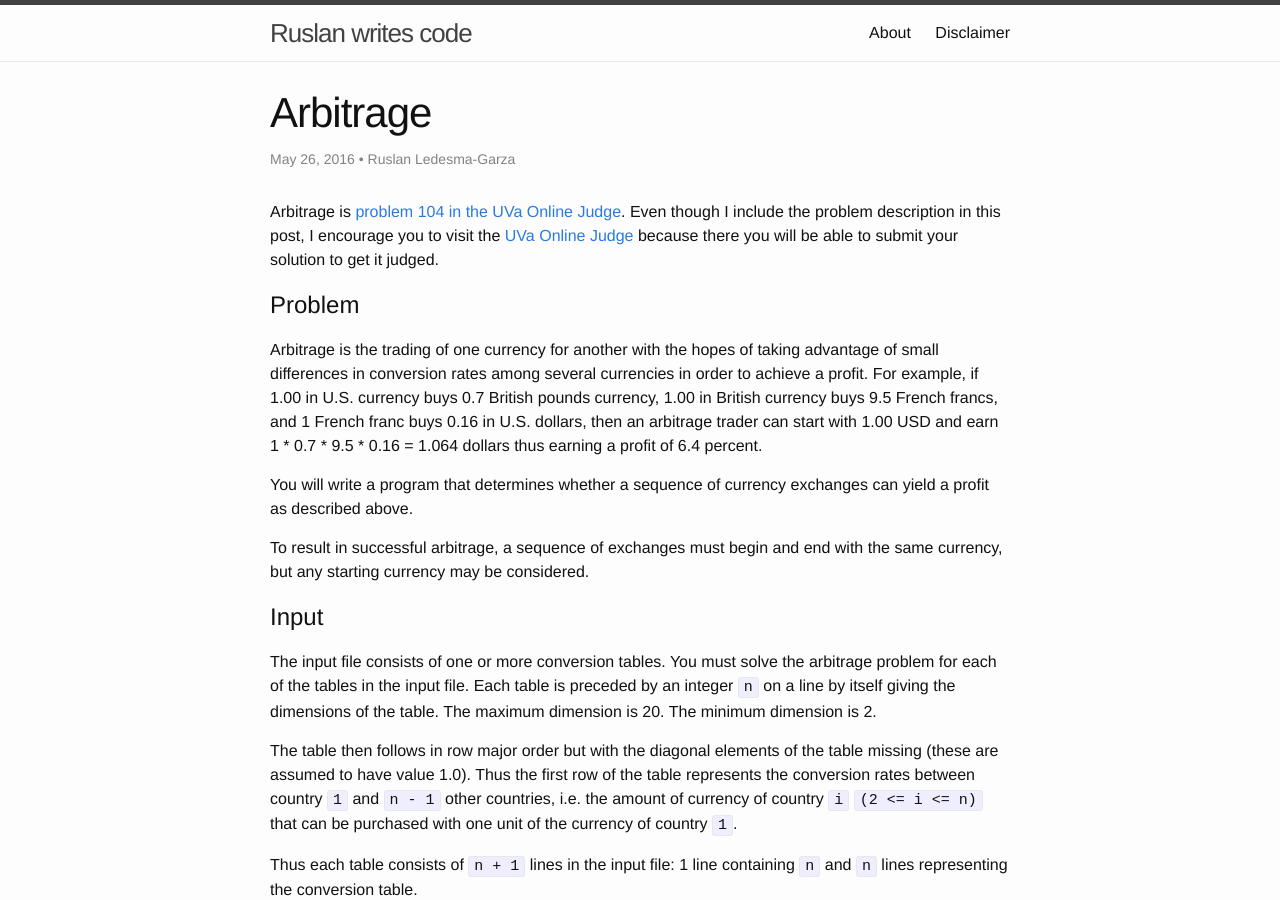
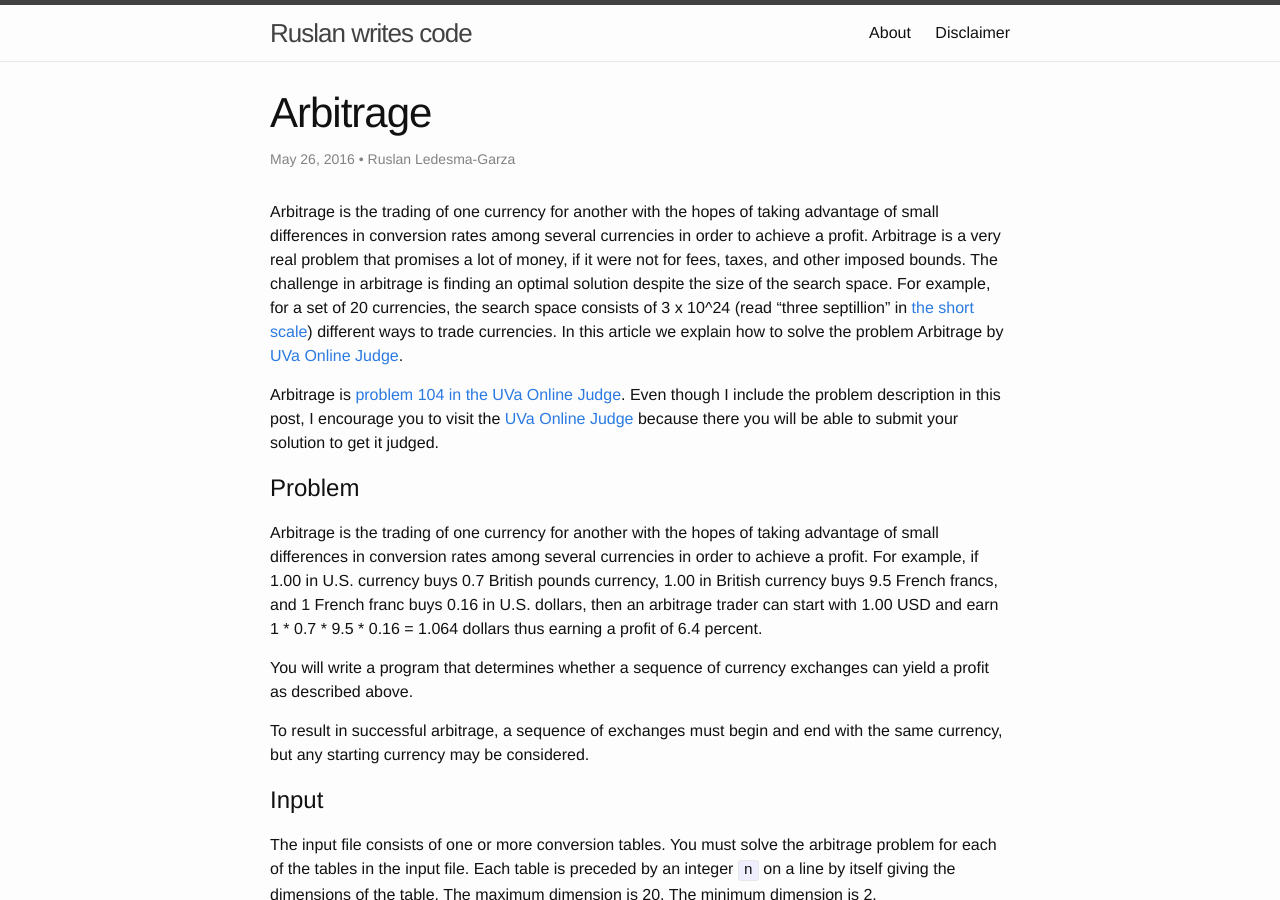
Before and after one commit to mrrusof/mrrusof.github.io, a Jekyll site: the page built from _posts/2016-05-26-arbitrage.markdown, in a window 1280 px wide and 900 px high. Built offline with Jekyll 4.4.1, drawn with Linux system fonts in a browser that asks for light colours; comment, search, counter and statistics services are not loaded.

Commit message:
Write introduction for 104.

```diff
--- a/_posts/2016-05-26-arbitrage.markdown
+++ b/_posts/2016-05-26-arbitrage.markdown
@@ -5,6 +5,14 @@ date: 2016-05-26
 author: Ruslan Ledesma-Garza
 summary: Do you want to make easy money? Maybe currency trading is what you are looking for.
 ---
+
+Arbitrage is the trading of one currency for another with the hopes of
+taking advantage of small differences in conversion rates among
+several currencies in order to achieve a profit.
+Arbitrage is a very real problem that promises a lot of money, if it were not for fees, taxes, and other imposed bounds.
+The challenge in arbitrage is finding an optimal solution despite the size of the search space.
+For example, for a set of 20 currencies, the search space consists of 3 x 10^24 (read "three septillion" in [the short scale](https://en.wikipedia.org/wiki/Orders_of_magnitude_(numbers)#1024)) different ways to trade currencies.
+In this article we explain how to solve the problem Arbitrage by [UVa Online Judge](https://uva.onlinejudge.org/index.php).
 
 Arbitrage is [problem 104 in the UVa Online
 Judge](https://uva.onlinejudge.org/index.php?option=com_onlinejudge&Itemid=8&category=3&page=show_problem&problem=40).
```
